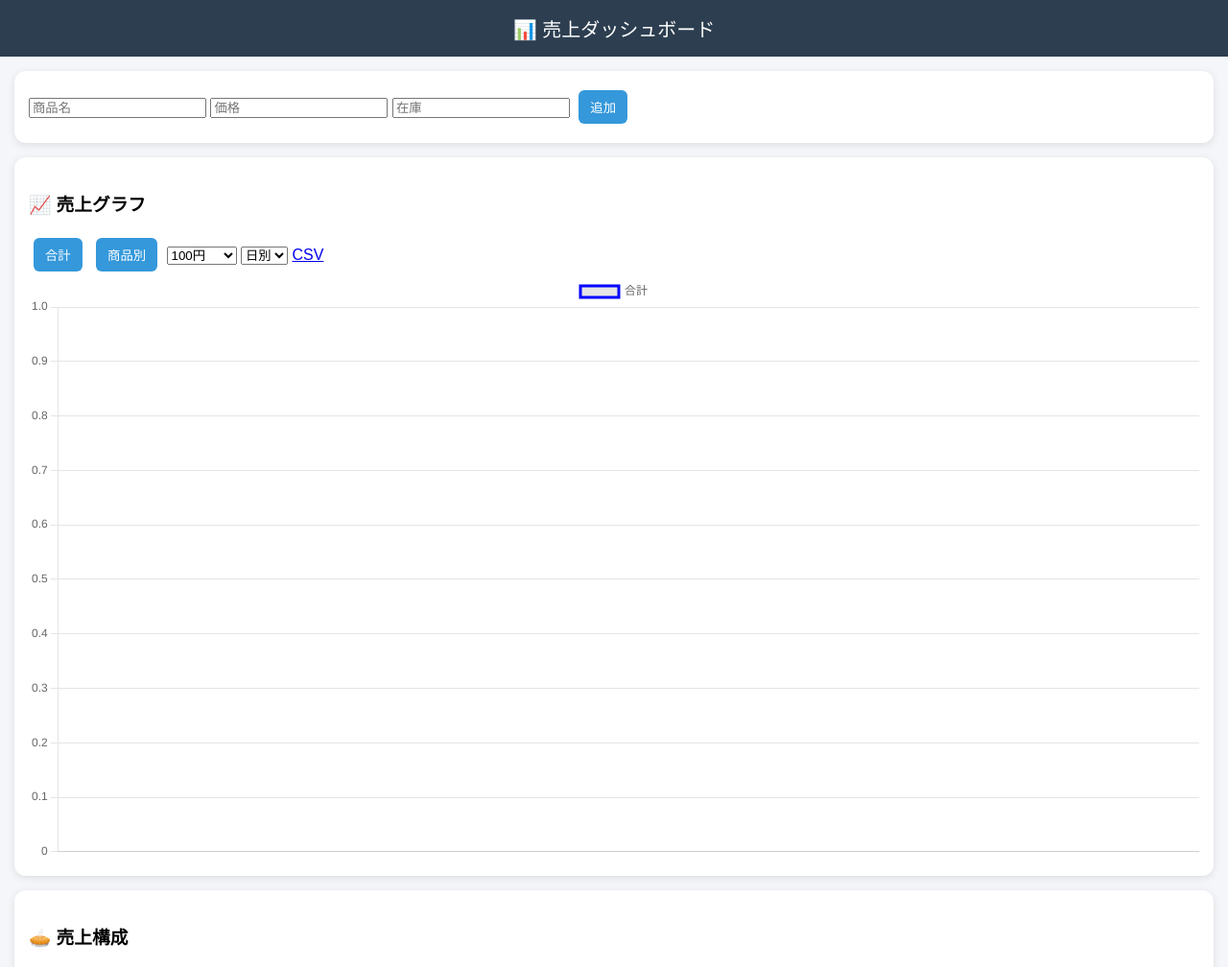
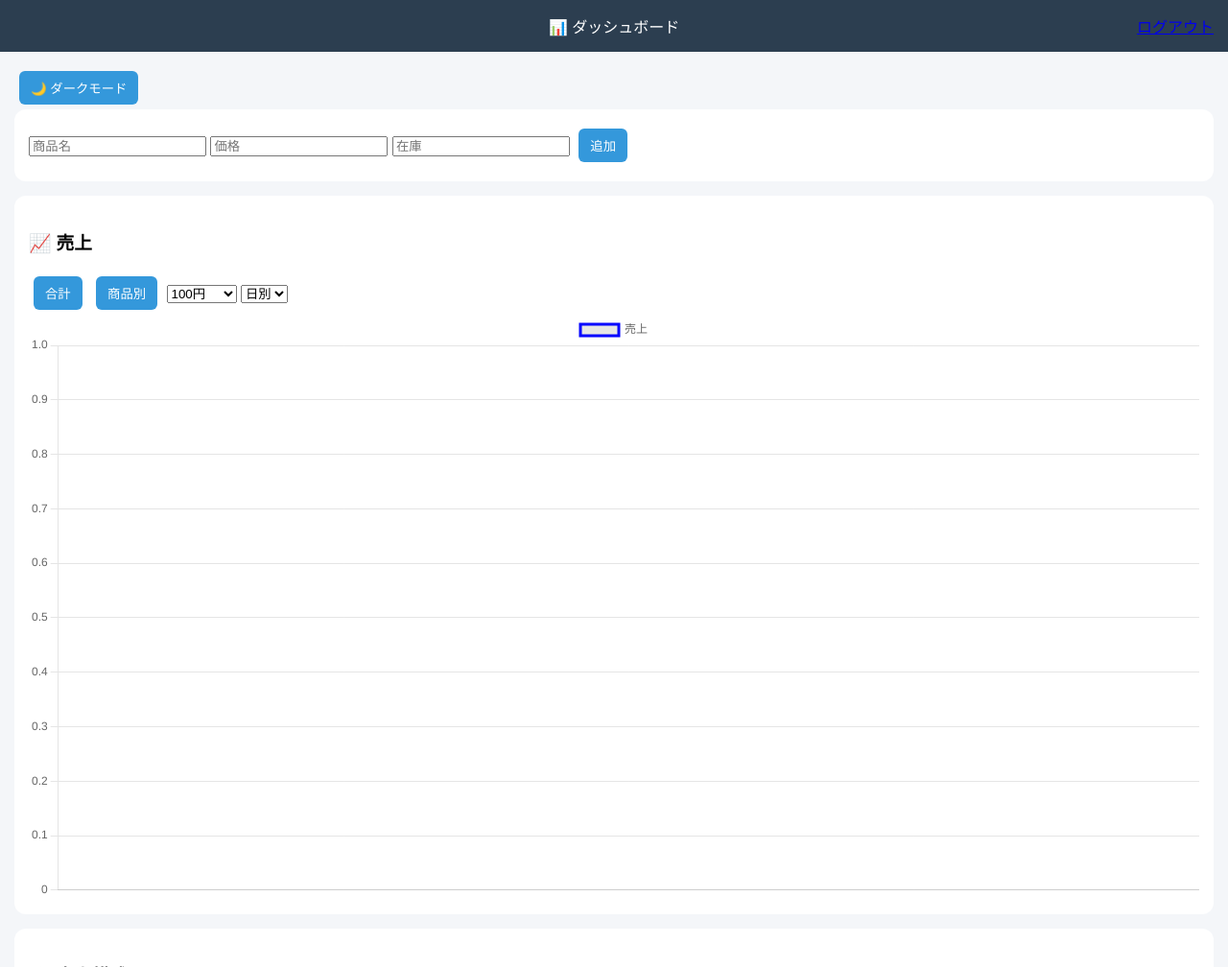
Before and after one commit to kousarada0908-eng/-, a Flask app: page / in a window 1280 px wide. Shown: the top 1008 px of the page at 96% size. Run offline with Flask 3, Linux system fonts and the light colour scheme; the visitor is signed in with stand-in values (Sample User, id 1); data that the repository does not hold is empty.

Commit message:
final dashboard

```diff
--- a/app.py
+++ b/app.py
@@ -239,3 +239,10 @@ def download():
 if __name__ == "__main__":
     port = int(os.environ.get("PORT", 5000))
     app.run(host="0.0.0.0", port=port)
+# =========================
+# ログアウト
+# =========================
+@app.route("/logout")
+def logout():
+    session.clear()
+    return redirect("/login")
--- a/templates/index.html
+++ b/templates/index.html
@@ -9,10 +9,23 @@
 <script src="https://cdn.jsdelivr.net/npm/chart.js"></script>
 
 <style>
+:root {
+    --bg: #f4f6f9;
+    --card: white;
+    --text: black;
+}
+
+.dark {
+    --bg: #1e1e1e;
+    --card: #2c2c2c;
+    --text: white;
+}
+
 body {
+    margin: 0;
+    background: var(--bg);
+    color: var(--text);
     font-family: sans-serif;
-    background: #f4f6f9;
-    margin: 0;
 }
 
 /* ヘッダー */
@@ -21,7 +34,14 @@ body {
     color: white;
     padding: 15px;
     text-align: center;
-    font-size: 20px;
+    position: relative;
+}
+
+/* ログアウト */
+.logout {
+    position: absolute;
+    right: 15px;
+    top: 15px;
 }
 
 /* コンテナ */
@@ -29,26 +49,12 @@ body {
     padding: 15px;
 }
 
-/* カードUI */
+/* カード */
 .card {
-    background: white;
+    background: var(--card);
     border-radius: 12px;
     padding: 15px;
     margin-bottom: 15px;
-    box-shadow: 0 2px 8px rgba(0,0,0,0.1);
-}
-
-/* グリッド（スマホ対応） */
-.grid {
-    display: grid;
-    grid-template-columns: 1fr;
-    gap: 15px;
-}
-
-@media(min-width: 768px) {
-    .grid {
-        grid-template-columns: 1fr 1fr;
-    }
 }
 
 /* ボタン */
@@ -74,36 +80,20 @@ th {
 
 td, th {
     padding: 8px;
-    text-align: center;
 }
 
 tr:nth-child(even) {
-    background: #f9f9f9;
+    background: #eee;
 }
 
-tr:hover {
-    background: #ffeeba;
+.dark tr:nth-child(even) {
+    background: #444;
 }
 
-/* スマホ用 */
+/* スマホ */
 @media(max-width:600px){
-    table, thead, tbody, th, td, tr {
-        display: block;
-    }
-
-    tr {
-        margin-bottom: 10px;
-        background: white;
-        border-radius: 10px;
-        padding: 10px;
-    }
-
-    th {
-        display: none;
-    }
-
-    td {
-        text-align: left;
+    table, tr, td {
+        display:block;
     }
 }
 </style>
@@ -111,23 +101,29 @@ tr:hover {
 
 <body>
 
-<div class="header">📊 売上ダッシュボード</div>
+<div class="header">
+📊 ダッシュボード
+<a href="/logout" class="logout">ログアウト</a>
+</div>
 
 <div class="container">
 
-<!-- 商品追加 -->
+<!-- ダークモード -->
+<button onclick="toggleDark()">🌙 ダークモード</button>
+
+<!-- 追加 -->
 <div class="card">
 <form action="/add" method="POST">
-    <input name="name" placeholder="商品名">
-    <input name="price" placeholder="価格">
-    <input name="stock" placeholder="在庫">
-    <button type="submit">追加</button>
+<input name="name" placeholder="商品名">
+<input name="price" placeholder="価格">
+<input name="stock" placeholder="在庫">
+<button>追加</button>
 </form>
 </div>
 
 <!-- グラフ -->
 <div class="card">
-<h3>📈 売上グラフ</h3>
+<h3>📈 売上</h3>
 
 <button onclick="showTotal()">合計</button>
 <button onclick="showProduct()">商品別</button>
@@ -144,8 +140,6 @@ tr:hover {
 <option value="month">月別</option>
 </select>
 
-<a href="/download">CSV</a>
-
 <canvas id="lineChart"></canvas>
 </div>
 
@@ -155,34 +149,25 @@ tr:hover {
 <canvas id="pieChart"></canvas>
 </div>
 
-<!-- 商品一覧 -->
+<!-- テーブル -->
 <div class="card">
 <h3>商品一覧</h3>
 
 <button onclick="sortTable('total')">売上順</button>
 <button onclick="sortTable('stock')">在庫順</button>
-<button onclick="sortTable('sold')">販売数順</button>
 
 <table id="productTable">
-<tr>
-<th>商品名</th><th>単価</th><th>在庫</th><th>売れた</th><th>売上</th><th>操作</th>
-</tr>
+<tr><th>商品名</th><th>単価</th><th>在庫</th><th>売上</th></tr>
 
 {% for p in table_data %}
 <tr class="data-row">
 <td>{{ p.name }}</td>
 <td>{{ p.price }}</td>
 <td>{{ p.stock }}</td>
-<td>{{ p.sold }}</td>
 <td>{{ p.total }}</td>
-<td>
-<a href="/sell/{{ p.id }}">売る</a>
-<a href="/delete/{{ p.id }}">削除</a>
-</td>
 </tr>
 {% endfor %}
 </table>
-
 </div>
 
 <!-- ランキング -->
@@ -207,52 +192,47 @@ const pieData = {{ pie_data | tojson }};
 let chart;
 let mode = "total";
 
-function getColor(i){
-    return `hsl(${i*60},70%,50%)`;
+// ダークモード
+function toggleDark(){
+    document.body.classList.toggle("dark");
 }
 
-function createChart(unit){
+// グラフ
+function createChart(){
     if(chart) chart.destroy();
 
-    let datasets=[];
-    let all=[];
-
-    if(mode==="total"){
-        const d = dailySales.map(v=>v/unit);
-        all=d;
-        datasets.push({label:"合計",data:d,borderColor:"blue"});
-    }else{
-        Object.keys(productDaily).forEach((n,i)=>{
-            const d=productDaily[n].map(v=>v/unit);
-            all=all.concat(d);
-            datasets.push({label:n,data:d,borderColor:getColor(i)});
-        });
-    }
-
-    chart=new Chart(lineChart,{
-        type:"line",
-        data:{labels:dates,datasets:datasets},
-        options:{scales:{y:{suggestedMax:Math.max(...all)*2}}}
+    chart = new Chart(lineChart, {
+        type: "line",
+        data: {
+            labels: dates,
+            datasets: [{
+                label: "売上",
+                data: dailySales,
+                borderColor: "blue",
+                fill: false
+            }]
+        },
+        options: {
+            animation: {
+                duration: 1500
+            }
+        }
     });
 }
 
-function showTotal(){mode="total";createChart(100);}
-function showProduct(){mode="product";createChart(100);}
+createChart();
 
-function changeMode(){
-    location.href="/?mode="+modeSelect.value;
-}
-
-createChart(100);
-
+// 円グラフ
 new Chart(pieChart,{
     type:"pie",
-    data:{labels:pieLabels,datasets:[{data:pieData}]}
+    data:{labels:pieLabels,datasets:[{data:pieData}]},
+    options:{animation:{duration:1500}}
 });
 
+// 並び替え
 function sortTable(type){
     const rows=[...document.querySelectorAll(".data-row")];
-    const i={stock:2,sold:3,total:4}[type];
+    const i = type==="stock"?2:3;
 
     rows.sort((a,b)=>b.children[i].innerText - a.children[i].innerText);
     rows.forEach(r=>productTable.appendChild(r));
```
